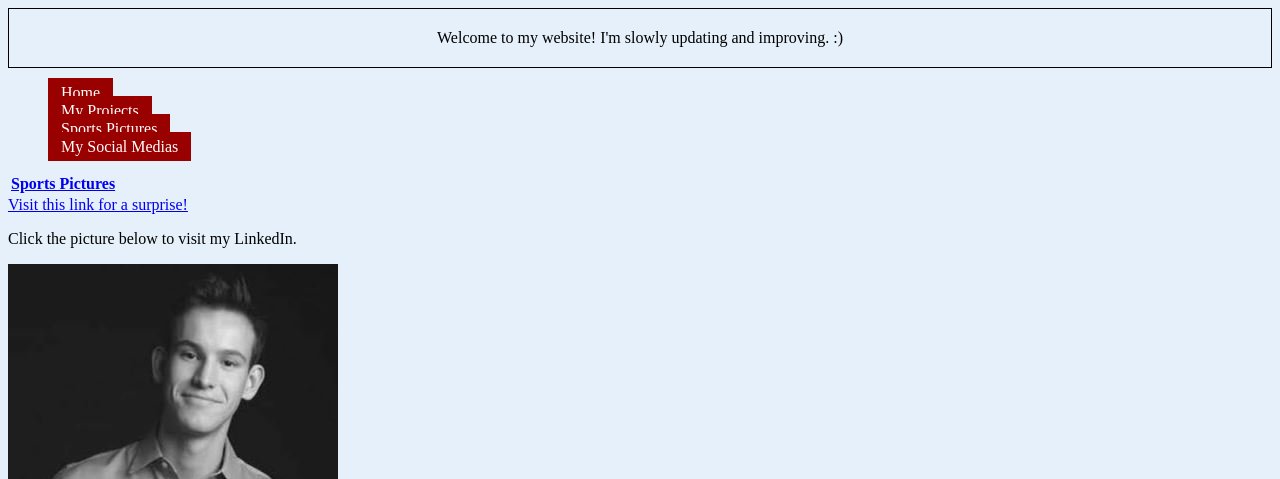
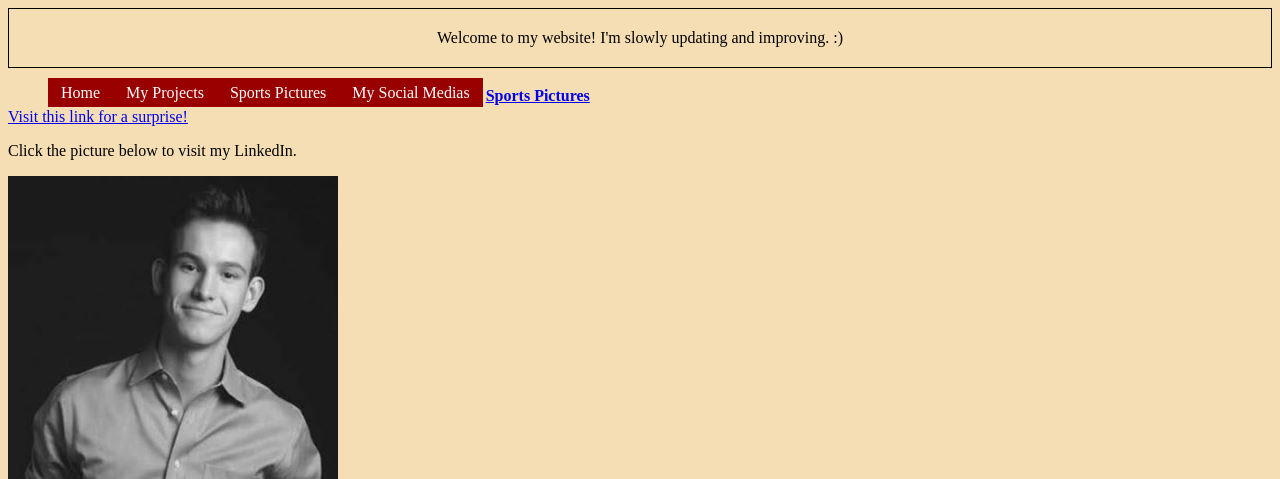
Before and after one commit to amalcolm1/amalcolm1.github.io, a plain HTML site: page index.html in a window 1280 px wide. Shown: the top 479 px of the page. Drawn offline with Linux system fonts and the light colour scheme.

Commit message:
Changing nav bar

```diff
--- a/style.css
+++ b/style.css
@@ -1,5 +1,5 @@
 body{
-    background-color: #E6F0FA;
+    background-color: #F5DEB3;
 }
 
 .welcome{
@@ -13,13 +13,16 @@ nav ul{
     list-style-type: none;
 }
 
+nav ul li{
+    float: left;
+}
+
 nav ul li a{
-    display: inline;
     padding: 6px 13px;
     background-color: #990000;
     color: white;
     text-decoration: none;
-    text-align:center;
+    text-align:center
 }
 
 .Construction{
```
